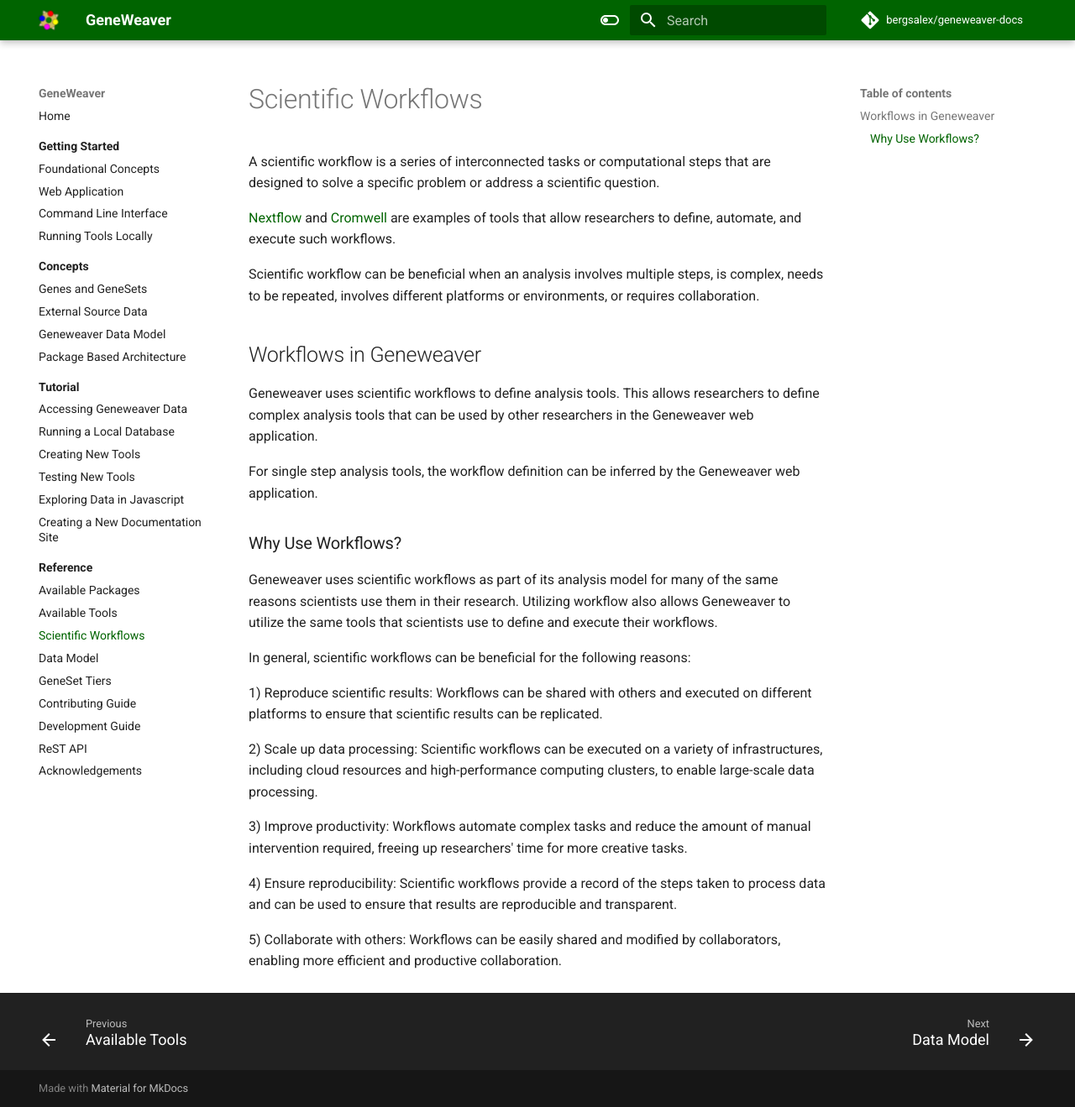
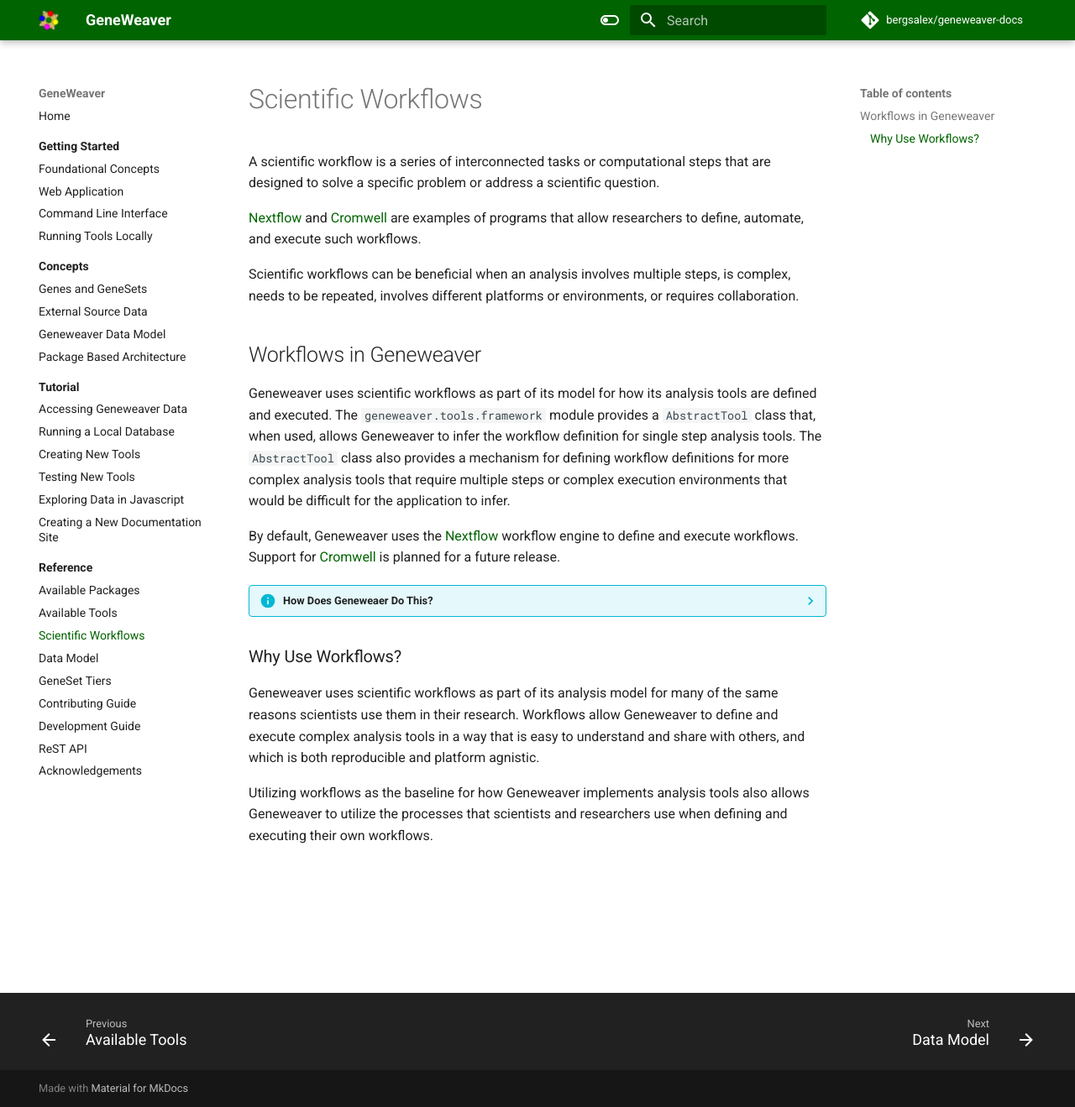
Before and after one commit to TheJacksonLaboratory/geneweaver-docs, an MkDocs documentation site: the page built from docs/reference/scientific-workflows.md, in a window 1280 px wide and 1319 px high. Shown: the whole window at 84% size. Built offline with MkDocs 1.6.1 and Material for MkDocs 9.7.7, drawn with Linux system fonts in a browser that asks for light colours; comment, search, counter and statistics services are not loaded.

Commit message:
Updates to scientific workflows reference page

```diff
--- a/docs/reference/scientific-workflows.md
+++ b/docs/reference/scientific-workflows.md
@@ -3,41 +3,45 @@ A scientific workflow is a series of interconnected tasks or computational steps
 that are designed to solve a specific problem or address a scientific question.
 
 [Nextflow](https://www.nextflow.io/) and
-[Cromwell](https://cromwell.readthedocs.io/en/stable/) are examples of tools that allow
-researchers to define, automate, and execute such workflows.
+[Cromwell](https://cromwell.readthedocs.io/en/stable/) are examples of programs that
+allow researchers to define, automate, and execute such workflows.
 
-Scientific workflow can be beneficial when an analysis involves multiple steps, is
+Scientific workflows can be beneficial when an analysis involves multiple steps, is
 complex, needs to be repeated, involves different platforms or environments, or requires
 collaboration.
 
 ## Workflows in Geneweaver
-Geneweaver uses scientific workflows to define analysis tools. This allows researchers
-to define complex analysis tools that can be used by other researchers in the Geneweaver
-web application.
+Geneweaver uses scientific workflows as part of its model for how its analysis
+tools are defined and executed. The `geneweaver.tools.framework` module provides a
+`AbstractTool` class that, when used, allows Geneweaver to infer the workflow definition
+for single step analysis tools. The `AbstractTool` class also provides a mechanism
+for defining workflow definitions for more complex analysis tools that require
+multiple steps or complex execution environments that would be difficult for the
+application to infer.
 
-For single step analysis tools, the workflow definition can be inferred by the
-Geneweaver web application.
+By default, Geneweaver uses the [Nextflow](https://www.nextflow.io/) workflow engine to
+define and execute workflows. Support for
+[Cromwell](https://cromwell.readthedocs.io/en/stable/) is planned for a future release.
+
+??? info "How Does Geneweaer Do This?"
+    Geneweaver uses a service that implements the
+    [Ga4GH WES](https://ga4gh.github.io/workflow-execution-service-schemas/docs/)
+    specification to define and execute workflows.
+
+    The service is responsible for executing the workflow and returning the results to
+    Geneweaver.
+
+    Geneweaver's WES service is known as "WESly" and is currently in development. If you
+    are interested in contributing to the development of WESly, head over to the
+    [WESly GitHub repository](https://github.com/bergsalex/wesly).
+
 
 ### Why Use Workflows?
 Geneweaver uses scientific workflows as part of its analysis model for many of the
-same reasons scientists use them in their research. Utilizing workflow also allows
-Geneweaver to utilize the same tools that scientists use to define and execute their
-workflows.
+same reasons scientists use them in their research. Workflows allow Geneweaver
+to define and execute complex analysis tools in a way that is easy to understand
+and share with others, and which is both reproducible and platform agnistic.
 
-In general, scientific workflows can be beneficial for the following reasons:
-
-1) Reproduce scientific results: Workflows can be shared with others and executed on
-different platforms to ensure that scientific results can be replicated.
-
-2) Scale up data processing: Scientific workflows can be executed on a variety of
-infrastructures, including cloud resources and high-performance computing clusters, to
-enable large-scale data processing.
-
-3) Improve productivity: Workflows automate complex tasks and reduce the amount of
-manual intervention required, freeing up researchers' time for more creative tasks.
-
-4) Ensure reproducibility: Scientific workflows provide a record of the steps taken to
-process data and can be used to ensure that results are reproducible and transparent.
-
-5) Collaborate with others: Workflows can be easily shared and modified by collaborators,
-enabling more efficient and productive collaboration.
+Utilizing workflows as the baseline for how Geneweaver implements analysis tools also
+allows Geneweaver to utilize the processes that scientists and researchers use when
+defining and executing their own workflows.
```
